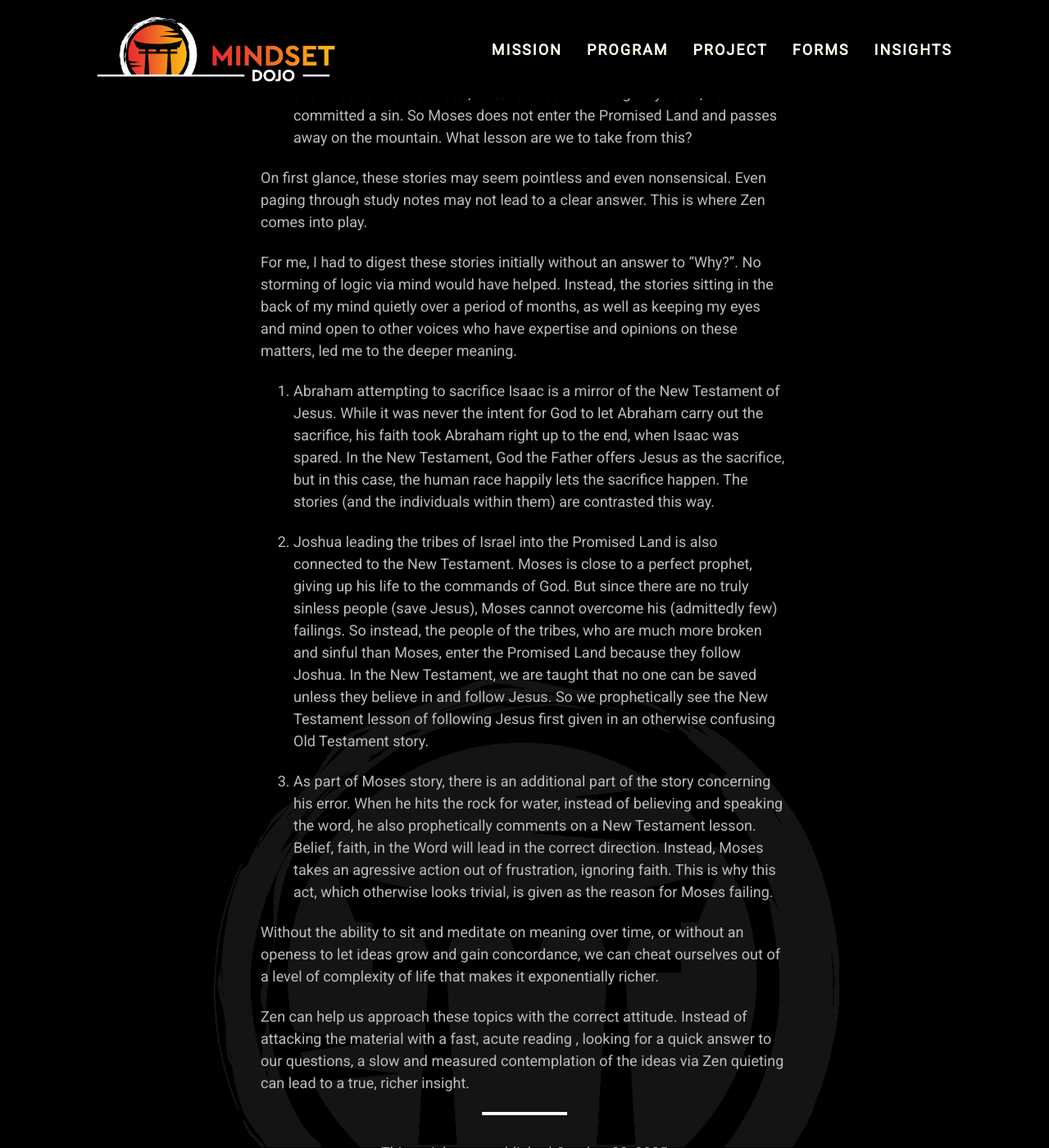
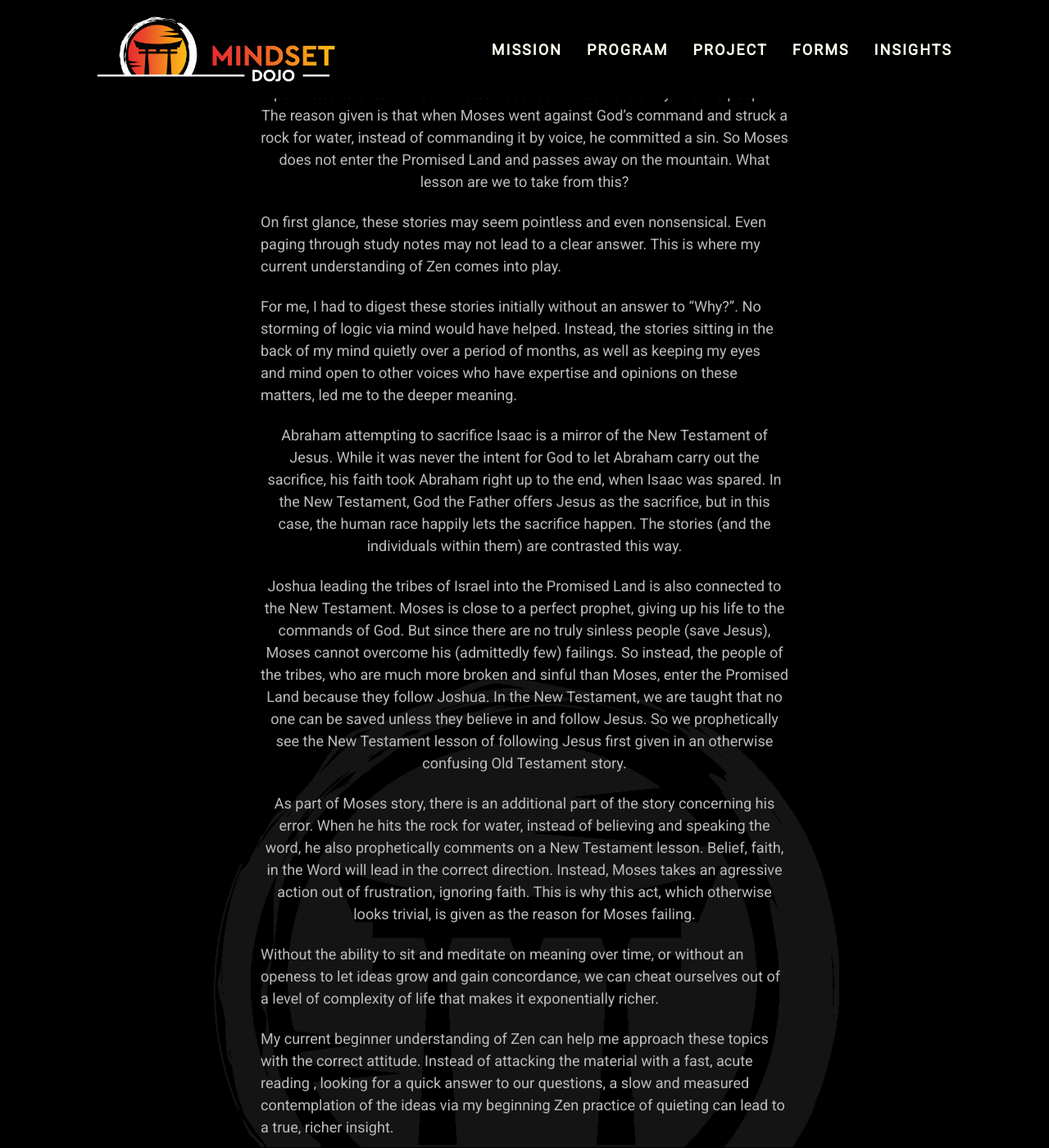
Before and after one commit to mindset-dojo/mindset-dojo.github.io, a Jekyll site: the page built from _insights/2025-10-23-zen-and-insight.md, in a window 1280 px wide and 1400 px high, scrolled down 731 px. Shown: the whole window at 82% size. Built offline with Jekyll 4.4.1, drawn with Linux system fonts in a browser that asks for light colours; some web fonts are replaced; some of the changed text lies outside the part shown.

Commit message:
Update 2025-10-23-zen-and-insight.md

```diff
--- a/_insights/2025-10-23-zen-and-insight.md
+++ b/_insights/2025-10-23-zen-and-insight.md
@@ -15,26 +15,26 @@
 excerpt: "Simple beginning Zen principles applied to larger spiritual insight."
 ---
 
-Zen is a Buddhist philosophical practice that, in part, focuses on quieting the mind and spirit.
+As a beginner on the Mindset journey, I have an interest in applying Zen to my current interests.  As I currently see it as an outsider to the philosophy, Zen is a Buddhist philosophical practice that, in part, focuses on quieting the mind and spirit.
 
 I will attempt to show how this can both be applied to another item of interest, the Bible topic concordance.
 
 Stories in the Bible very often have a forward (in time) looking prophetic aspect, as well as a backwards looking "lesson" aspect.  But since this aspect is not given expicitly in the Bible, the stories need to sit with the reader, sometimes over very long periods of time.  And the growing meaning of the connections of these stories make the topical concordance of the Bible "grow" over time, as new meaning are discerned.  Let me describe a couple examples:
 
-1.  Abraham was ordered by God to take Isaac to a mountain to sacrifice him, ostensibly to prove Abraham's faith. Abraham carries out all of the steps up until the final plunge of the knife, when an angel intervenes and stops him.  Without further context, what is meant as the lesson from this?
+*  Abraham was ordered by God to take Isaac to a mountain to sacrifice him, ostensibly to prove Abraham's faith. Abraham carries out all of the steps up until the final plunge of the knife, when an angel intervenes and stops him.  Without further context, what is meant as the lesson from this?
 
-2.  Moses wanders the desert for decades with the tribes of Israel, when they finally are given the sign it is time to enter the Promised Land.  But Moses is not permitted to enter himself.  Instead Joshua will lead the army and the people.  The reason given is that when Moses went against God's command and struck a rock for water, instead of commanding it by voice, he committed a sin.  So Moses does not enter the Promised Land and passes away on the mountain.  What lesson are we to take from this?
+*  Moses wanders the desert for decades with the tribes of Israel, when they finally are given the sign it is time to enter the Promised Land.  But Moses is not permitted to enter himself.  Instead Joshua will lead the army and the people.  The reason given is that when Moses went against God's command and struck a rock for water, instead of commanding it by voice, he committed a sin.  So Moses does not enter the Promised Land and passes away on the mountain.  What lesson are we to take from this?
 
-On first glance, these stories may seem pointless and even nonsensical.  Even paging through study notes may not lead to a clear answer. This is where Zen comes into play.
+On first glance, these stories may seem pointless and even nonsensical.  Even paging through study notes may not lead to a clear answer. This is where my current understanding of Zen comes into play.
 
 For me, I had to digest these stories initially without an answer to "Why?".  No storming of logic via mind would have helped.  Instead, the stories sitting in the back of my mind quietly over a period of months, as well as keeping my eyes and mind open to other voices who have expertise and opinions on these matters, led me to the deeper meaning.
 
-1.  Abraham attempting to sacrifice Isaac is a mirror of the New Testament of Jesus.  While it was never the intent for God to let Abraham carry out the sacrifice, his faith took Abraham right up to the end, when Isaac was spared. In the New Testament, God the Father offers Jesus as the sacrifice, but in this case, the human race happily lets the sacrifice happen. The stories (and the individuals within them) are contrasted this way.
+*  Abraham attempting to sacrifice Isaac is a mirror of the New Testament of Jesus.  While it was never the intent for God to let Abraham carry out the sacrifice, his faith took Abraham right up to the end, when Isaac was spared. In the New Testament, God the Father offers Jesus as the sacrifice, but in this case, the human race happily lets the sacrifice happen. The stories (and the individuals within them) are contrasted this way.
 
-2.  Joshua leading the tribes of Israel into the Promised Land is also connected to the New Testament.  Moses is close to a perfect prophet, giving up his life to the commands of God.  But since there are no truly sinless people (save Jesus), Moses cannot overcome his (admittedly few) failings.  So instead, the people of the tribes, who are much more broken and sinful than Moses, enter the Promised Land because they follow Joshua.  In the New Testament, we are taught that no one can be saved unless they believe in and follow Jesus.  So we prophetically see the New Testament lesson of following Jesus first given in an otherwise confusing Old Testament story.
+*  Joshua leading the tribes of Israel into the Promised Land is also connected to the New Testament.  Moses is close to a perfect prophet, giving up his life to the commands of God.  But since there are no truly sinless people (save Jesus), Moses cannot overcome his (admittedly few) failings.  So instead, the people of the tribes, who are much more broken and sinful than Moses, enter the Promised Land because they follow Joshua.  In the New Testament, we are taught that no one can be saved unless they believe in and follow Jesus.  So we prophetically see the New Testament lesson of following Jesus first given in an otherwise confusing Old Testament story.
 
-3.  As part of Moses story, there is an additional part of the story concerning his error.  When he hits the rock for water, instead of believing and speaking the word, he also prophetically comments on a New Testament lesson.  Belief, faith, in the Word will lead in the correct direction.  Instead, Moses takes an agressive action out of frustration, ignoring faith.  This is why this act, which otherwise looks trivial, is given as the reason for Moses failing.
+*  As part of Moses story, there is an additional part of the story concerning his error.  When he hits the rock for water, instead of believing and speaking the word, he also prophetically comments on a New Testament lesson.  Belief, faith, in the Word will lead in the correct direction.  Instead, Moses takes an agressive action out of frustration, ignoring faith.  This is why this act, which otherwise looks trivial, is given as the reason for Moses failing.
 
 Without the ability to sit and meditate on meaning over time, or without an openess to let ideas grow and gain concordance, we can cheat ourselves out of a level of complexity of life that makes it exponentially richer.
 
-Zen can help us approach these topics with the correct attitude.  Instead of attacking the material with a fast, acute reading , looking for a quick answer to our questions, a slow and measured contemplation of the ideas via Zen quieting can lead to a true, richer insight.
+My current beginner understanding of Zen can help me approach these topics with the correct attitude.  Instead of attacking the material with a fast, acute reading , looking for a quick answer to our questions, a slow and measured contemplation of the ideas via my beginning Zen practice of quieting can lead to a true, richer insight.
```
